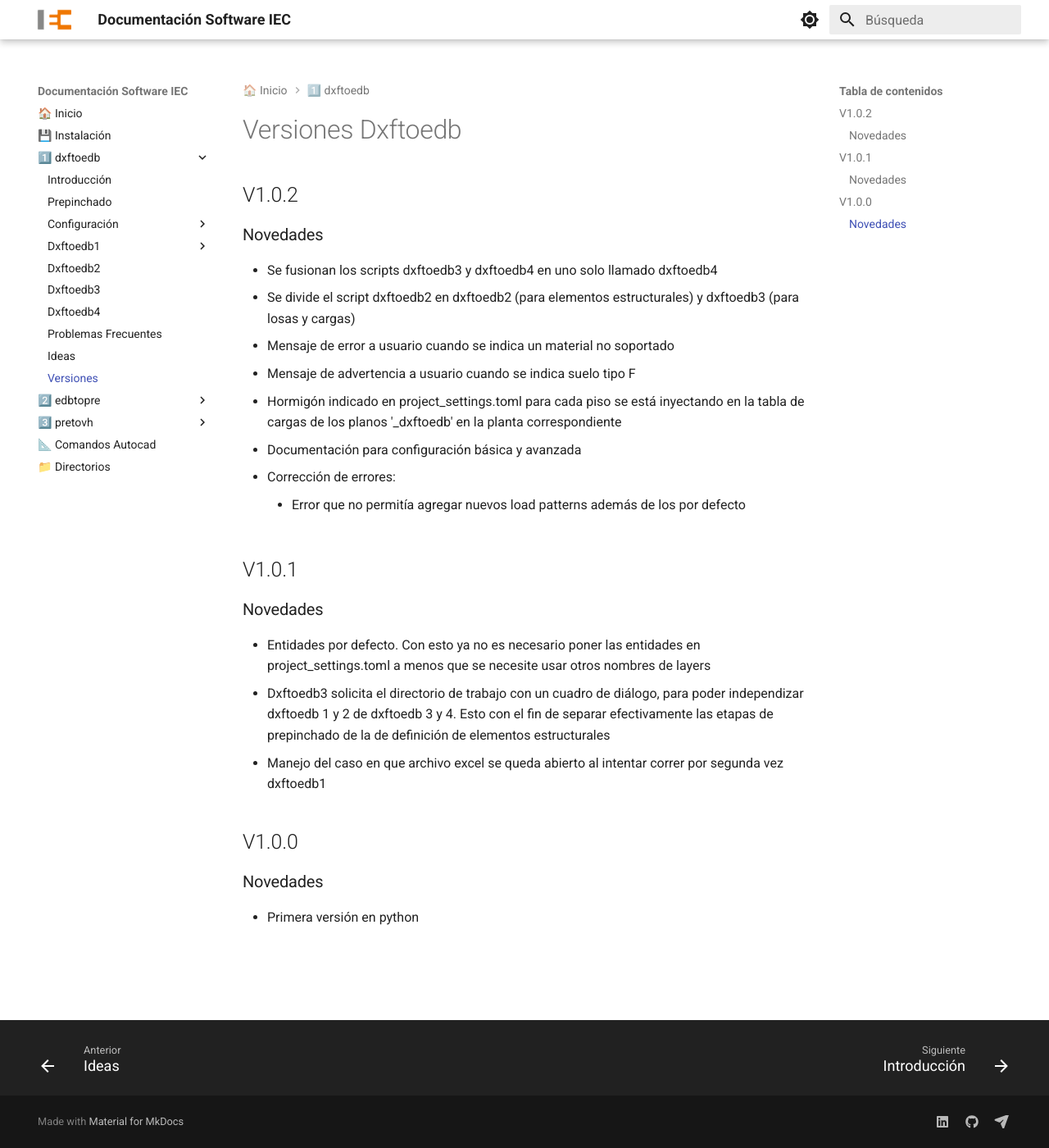
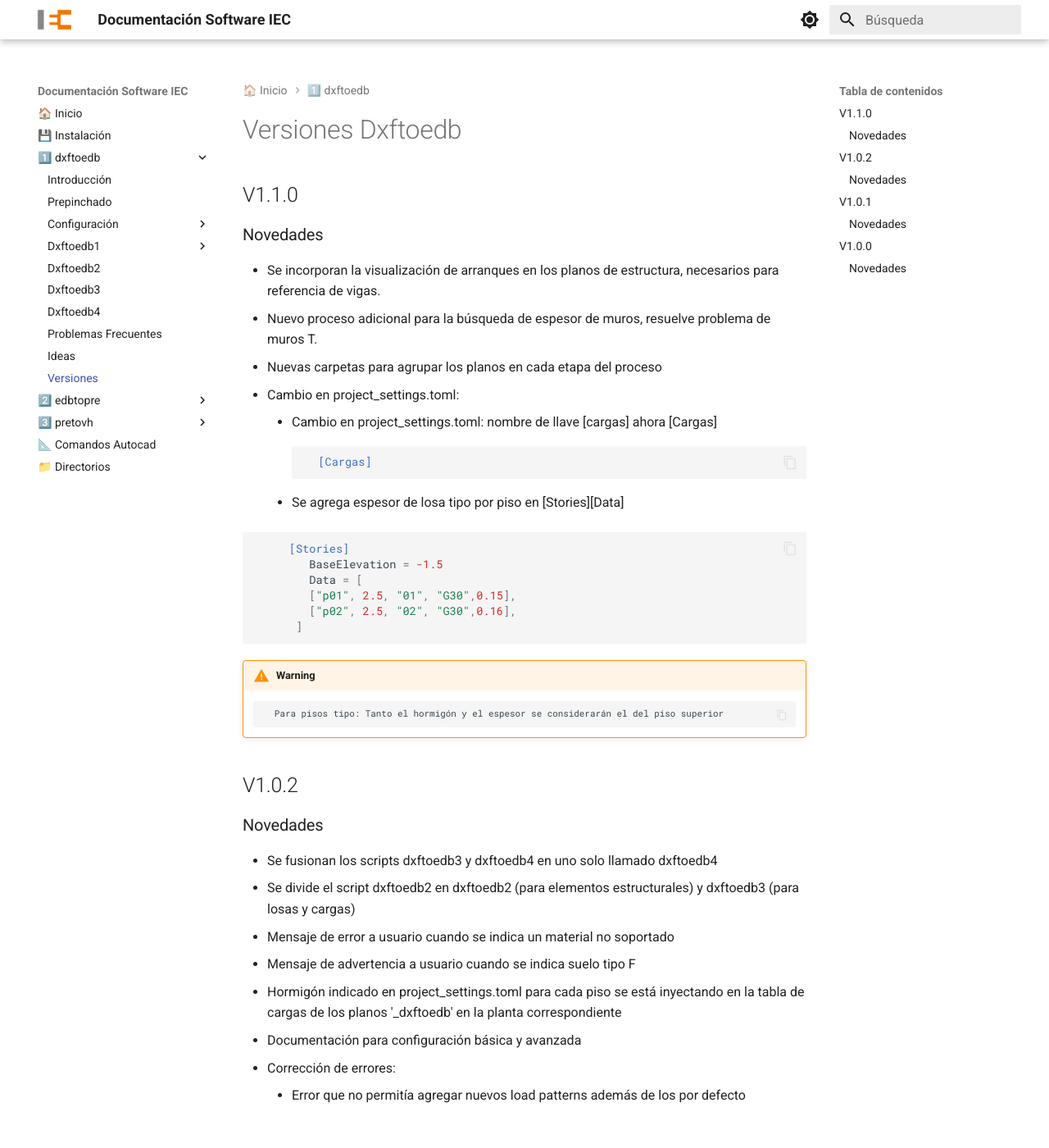
Before and after one commit to iec-ingenieria/documentacion, an MkDocs documentation site: the page built from docs/dxftoedb/versiones.md, in a window 1280 px wide and 1400 px high. Shown: the whole window at 82% size. Built offline with MkDocs 1.6.1 and Material for MkDocs 9.7.7, drawn with Linux system fonts in a browser that asks for light colours.

Commit message:
dxftoedb: documentacion de version 1.1.0

````diff
--- a/docs/dxftoedb/versiones.md
+++ b/docs/dxftoedb/versiones.md
@@ -1,4 +1,31 @@
 # Versiones Dxftoedb
+
+## V1.1.0
+
+### Novedades
+
+- Se incorporan la visualización de arranques en los planos de estructura, necesarios para referencia de vigas.
+- Nuevo proceso adicional para la búsqueda de espesor de muros, resuelve problema de muros T.
+- Nuevas carpetas para agrupar los planos en cada etapa del proceso
+- Cambio en project_settings.toml:
+    * Cambio en project_settings.toml: nombre de llave [cargas] ahora [Cargas]
+```toml
+  [Cargas]
+```
+    * Se agrega espesor de losa tipo por piso en [Stories][Data]
+
+```toml
+     [Stories]
+        BaseElevation = -1.5
+        Data = [
+        ["p01", 2.5, "01", "G30",0.15],
+        ["p02", 2.5, "02", "G30",0.16],
+      ]
+```
+
+!!! warning
+          Para pisos tipo: Tanto el hormigón y el espesor se considerarán el del piso superior
+
 
 ## V1.0.2
 
````
Also changed, not shown: docs/dxftoedb/configuracion.md (+1 -1 lines), docs/dxftoedb/configuracion_avanzada.md (+3 -0 lines).
